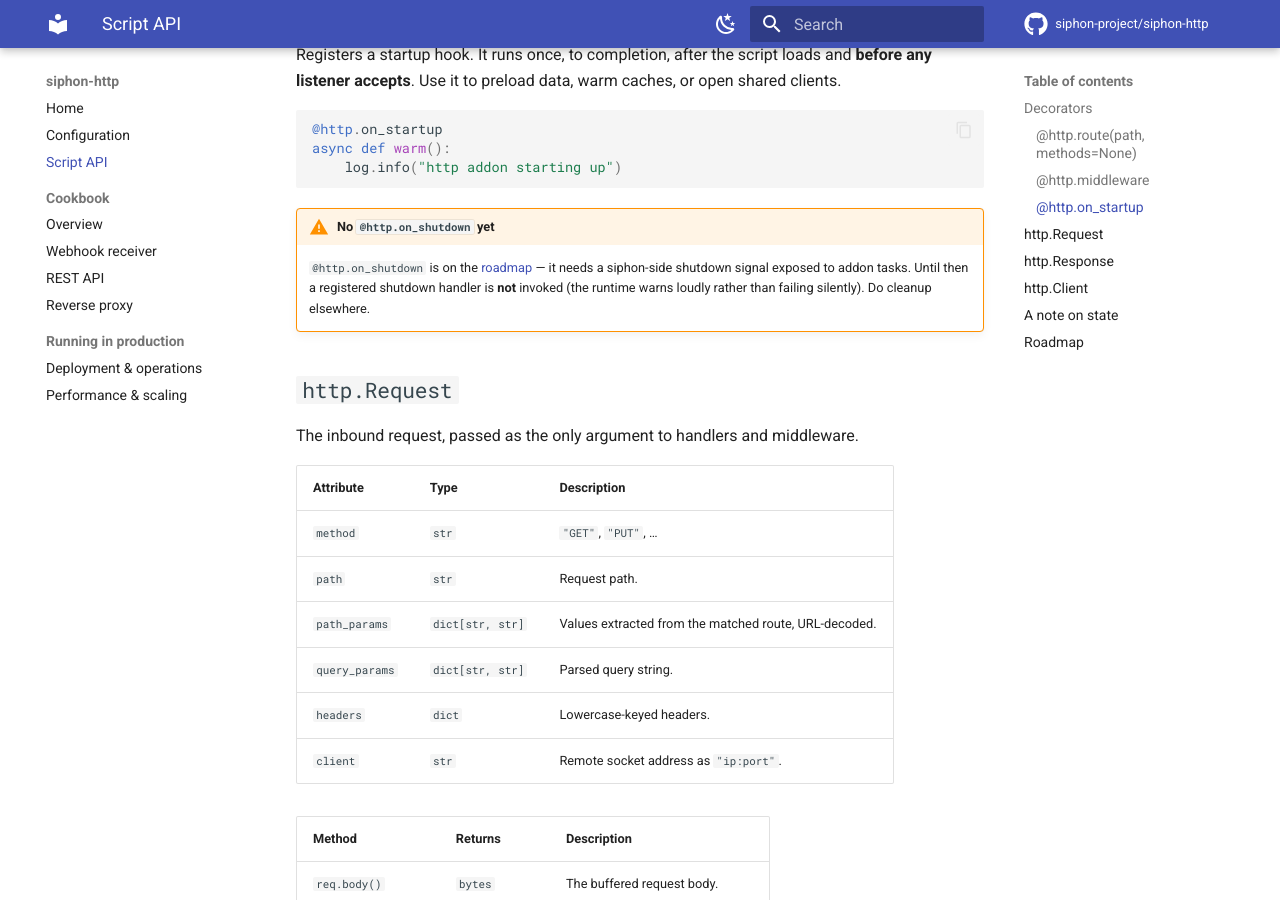
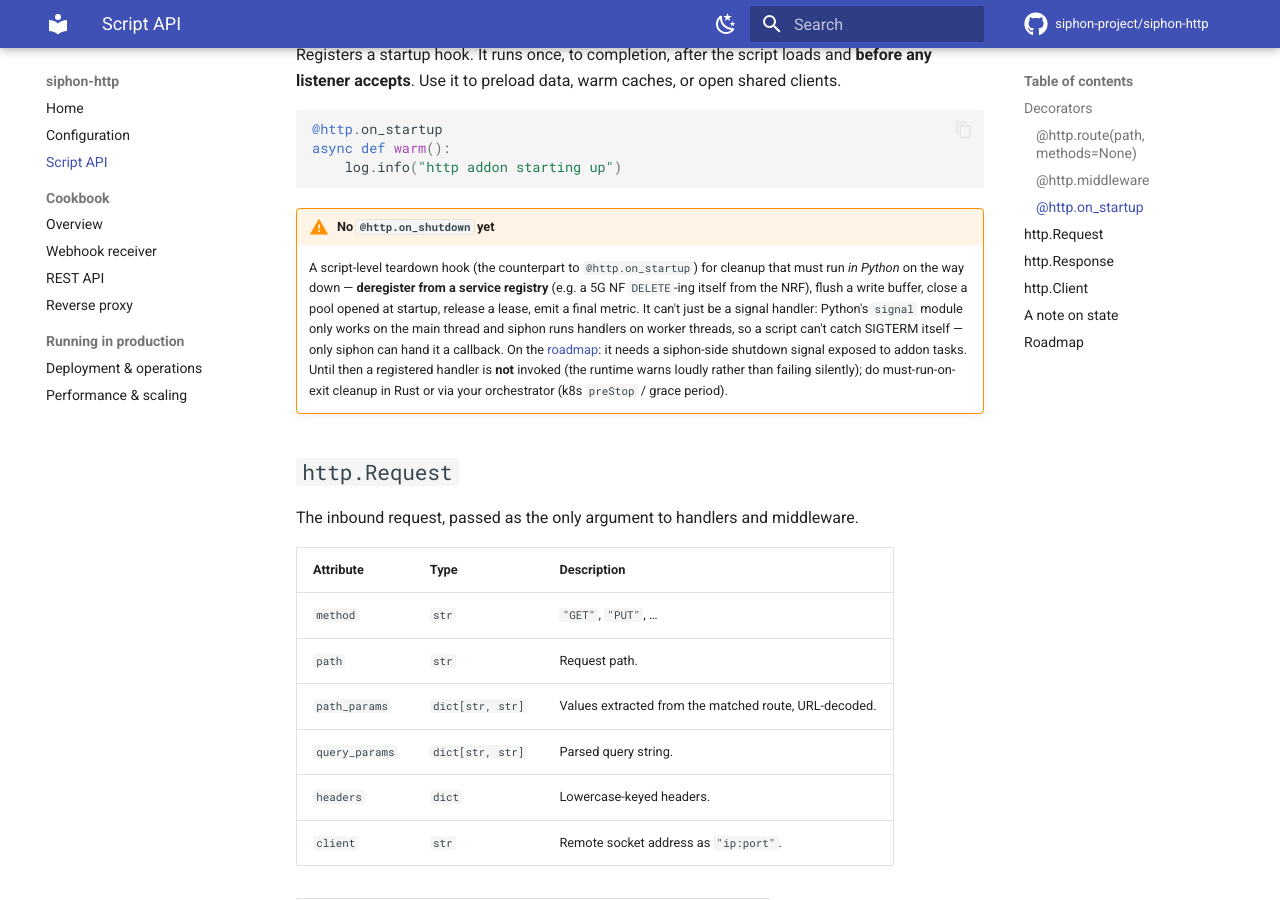
Before and after one commit to siphon-project/siphon-http, an MkDocs documentation site: the page built from docs/script-api.md, in a window 1280 px wide and 900 px high, scrolled down 1547 px. Built offline with MkDocs 1.6.1 and Material for MkDocs 9.7.7, drawn with Linux system fonts in a browser that asks for light colours; comment, search, counter and statistics services are not loaded; some of the changed text lies outside the part shown.

Commit message:
docs: explain what @http.on_shutdown is for (kept roadmapped, not wired)
Expand the roadmap + warning copy from one line to what it actually buys:
script-level teardown on graceful shutdown — service-registry deregistration
(a 5G NF DELETE-ing itself from the NRF), flushing a write buffer/queue, closing
a pool opened in on_startup, releasing a lease, a final metric — and *why* it
needs siphon support rather than a plain signal handler (Python's signal module
is main-thread-only; siphon runs handlers on worker threads, so only siphon can
hand a script the callback). Still not wired; connection draining is separate
and left to k8s readiness + grace period.

````diff
--- a/docs/script-api.md
+++ b/docs/script-api.md
@@ -79,10 +79,17 @@ async def warm():
 ```
 
 !!! warning "No `@http.on_shutdown` yet"
-    `@http.on_shutdown` is on the [roadmap](#roadmap) — it needs a siphon-side
-    shutdown signal exposed to addon tasks. Until then a registered shutdown
-    handler is **not** invoked (the runtime warns loudly rather than failing
-    silently). Do cleanup elsewhere.
+    A script-level teardown hook (the counterpart to `@http.on_startup`) for
+    cleanup that must run *in Python* on the way down — **deregister from a
+    service registry** (e.g. a 5G NF `DELETE`-ing itself from the NRF), flush a
+    write buffer, close a pool opened at startup, release a lease, emit a final
+    metric. It can't just be a signal handler: Python's `signal` module only
+    works on the main thread and siphon runs handlers on worker threads, so a
+    script can't catch SIGTERM itself — only siphon can hand it a callback. On
+    the [roadmap](#roadmap): it needs a siphon-side shutdown signal exposed to
+    addon tasks. Until then a registered handler is **not** invoked (the runtime
+    warns loudly rather than failing silently); do must-run-on-exit cleanup in
+    Rust or via your orchestrator (k8s `preStop` / grace period).
 
 ## `http.Request`
 
@@ -182,9 +189,18 @@ illustration and calls this out.
 
 ## Roadmap
 
-- `@http.on_shutdown` — graceful-shutdown hooks. Needs a siphon-side shutdown
-  signal exposed to addon tasks; until then a registered handler is not invoked
-  (the runtime warns loudly). Do cleanup elsewhere.
+- **`@http.on_shutdown`** — a script-level teardown hook run once on graceful
+  shutdown (SIGTERM/SIGINT), the counterpart to `@http.on_startup`. For cleanup
+  that must run in Python before the process exits: deregister from a service
+  registry (a 5G NF `DELETE`-ing itself from the NRF — see
+  [the NRF example](cookbook/index.md)), flush a write buffer, close a pool
+  opened at startup, release a lease, emit a final metric. It can't be a plain
+  signal handler — Python's `signal` module only works on the main thread and
+  siphon runs handlers on worker threads, so only siphon (which owns the signal)
+  can hand the script a callback. Needs a siphon-side shutdown signal exposed to
+  addon tasks; until then a registered handler is not invoked (the runtime warns
+  loudly). Connection draining is separate — leave it to k8s readiness + grace
+  period.
 - Response-rewriting middleware — the wrap-around `(req, call_next)` form. Today
   middleware is a request guard; post-process inside the route handler.
 - Body streaming for large upload/download — v1 buffers whole bodies, capped.
````
Also changed, not shown: README.md (+23 -3 lines).
